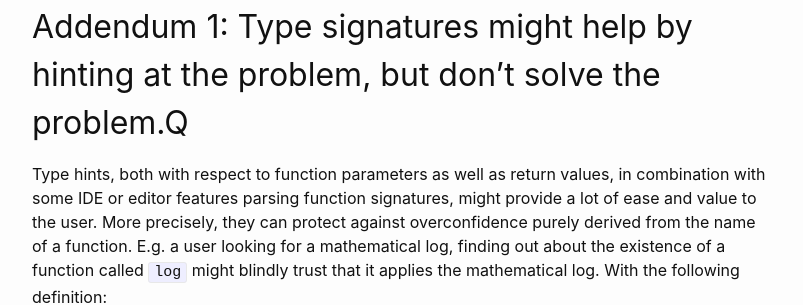
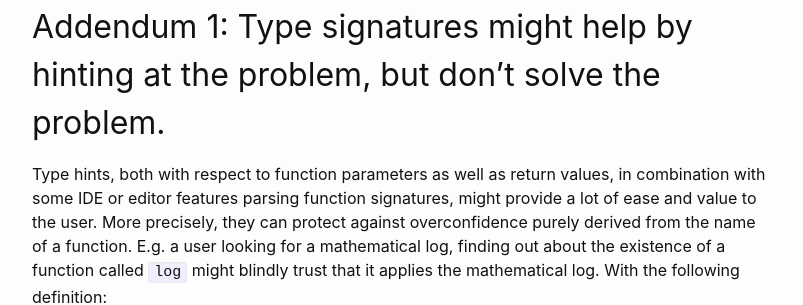
Before and after one commit to kklein/kklein.github.io, a Jekyll site: the page built from _posts/2020-01-16-log.markdown, in a window 1280 px wide and 900 px high, scrolled down 1187 px. Shown: the part 253-558 px from the top of the window, without its empty margins (238-1041 px from the left). Built offline with Jekyll 4.4.1, drawn with Linux system fonts in a browser that asks for light colours.

Commit message:
Fix typo.

````diff
--- a/_posts/2020-01-16-log.markdown
+++ b/_posts/2020-01-16-log.markdown
@@ -49,7 +49,7 @@ Trade-off equal (resp. symmetric) to option 1.
 
 After many late-night executive decisions to go with either option 1 or 2 for no reason but tiredness I will from now on side with option 3.
 
-## Addendum 1: Type signatures might help by hinting at the problem, but don't solve the problem.Q
+## Addendum 1: Type signatures might help by hinting at the problem, but don't solve the problem.
 Type hints, both with respect to function parameters as well as return values, in combination with some IDE or editor features parsing function signatures, might provide a lot of ease and value to the user. More precisely, they can protect against overconfidence purely derived from the name of a function. E.g. a user looking for a mathematical log, finding out about the existence of a function called `log` might blindly trust that it applies the mathematical log. With the following definition:
 
 ```python
````
